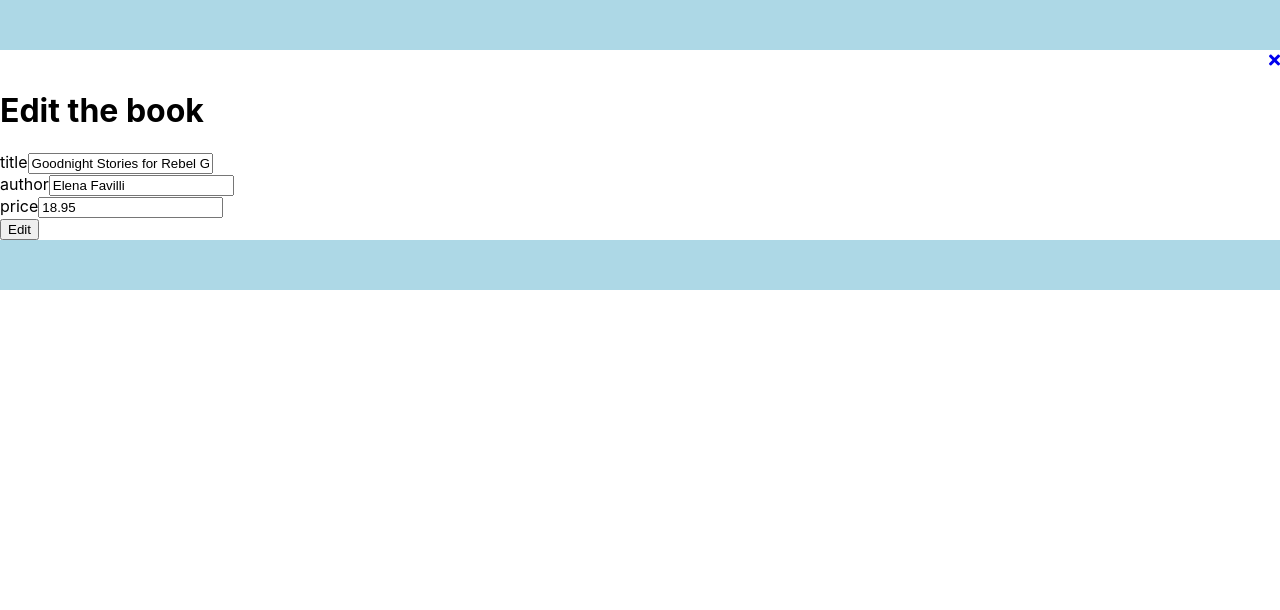
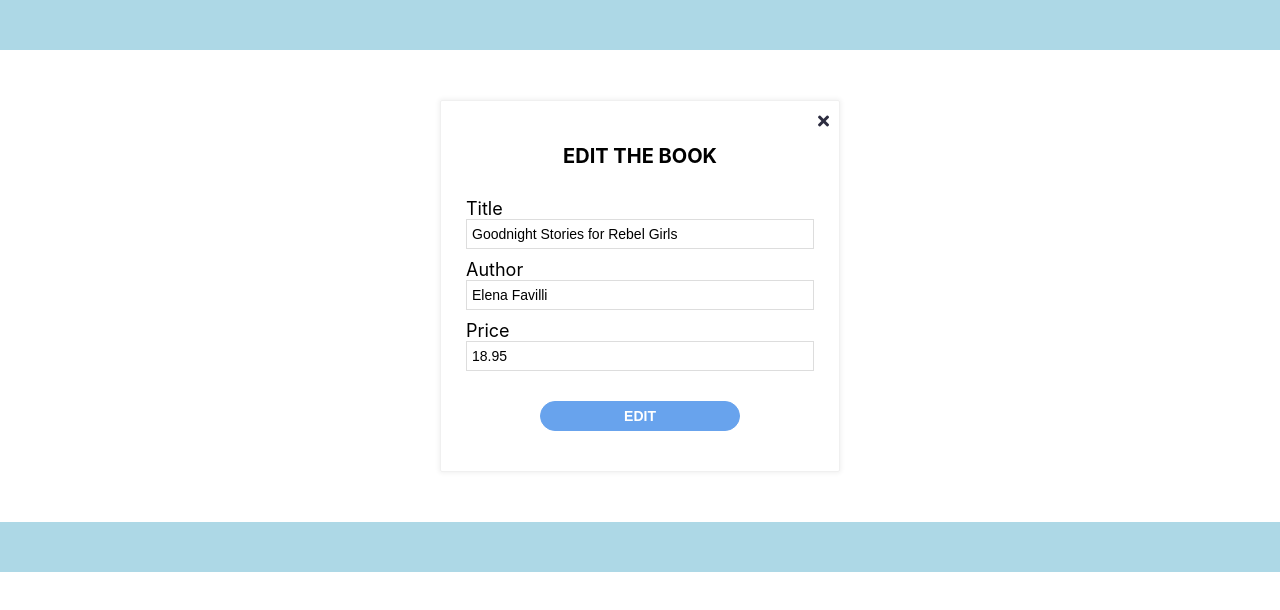
Before and after one commit to trizgb/library-stock, a React (Create React App) app: page /#/edit/0 in a window 1280 px wide. Shown: the top 610 px of the page. Built offline with nearby package versions, Linux system fonts and the light colour scheme.

Commit message:
Styles added to booklist and editbook

```diff
--- a/src/App.js
+++ b/src/App.js
@@ -16,7 +16,8 @@ class App extends Component {
         "price": ''
       },
       searchBook: '',
-      priceDiscount: ''
+      priceDiscount: '',
+      colorDiscount: ''
     }
 
     this.getSearch = this.getSearch.bind(this);
@@ -96,7 +97,8 @@ class App extends Component {
       });
 
       this.setState({
-        books: originalPrice
+        books: originalPrice,
+        colorDiscount: ''
       });
 
     } else if (priceDiscount > 0 && priceDiscount <= 100) {
@@ -109,7 +111,8 @@ class App extends Component {
       });
 
       this.setState({
-        books: discountedPrice
+        books: discountedPrice,
+        colorDiscount: 'red'
       });
     } else {
       return alert('Discount must be higher than 0 and same or lower than 100%')
@@ -201,6 +204,7 @@ class App extends Component {
               applyDiscount={this.applyDiscount}
               getInfoBook={this.getInfoBook}
               handleDelete={this.handleDelete}
+              colorDiscount={this.state.colorDiscount}
             />
           )} />
           <Route path="/edit/:id" render={props => (
--- a/src/App.scss
+++ b/src/App.scss
@@ -26,58 +26,18 @@
 
 .footer__wrapper {}
 
+
+// Commons
+@import './styles/commons';
+
 //>> MAIN COMPONENT
-.app__main {}
-
-.main__wrapper {
-  display: flex;
-}
-
-.filters__container {
-  width: 40vw;
-  border: 1px solid black;
-}
-
-.filters__wrapper {}
+@import './styles/main';
 
 //>> APP BOOKSLIST
-.books__container {
-  width: 60vw;
-}
-
-.books__list {
-  list-style: none;
-  margin: 0;
-  padding: 0;
-}
-
-.books__list-item {
-  border: 1px solid black;
-}
-
-.features__container {
-  display: flex;
-  justify-content: flex-end;
-}
-
-.fas {}
-
-.fa-trash-alt
-
-.fa-edit
-
-.book__container {}
-
-.book__title {}
-
-.book__author {}
-
-.book__price {}
-
-.no-data {}
+@import './styles/bookslist';
 
 //>> EDITBOOK COMPONENT
-
+@import './styles/editbook';
 
 //>> SEARCHTITLE COMPONENT
 .search__title-container {}
@@ -91,7 +51,7 @@
 .search__field {}
 
 //>> DISCOUNT COMPONENT
-filter__discount-container {}
+.filter__discount-container {}
 
 .filter__discount {}
 
--- a/src/components/BooksList.js
+++ b/src/components/BooksList.js
@@ -5,7 +5,7 @@ import { Link } from 'react-router-dom';
 
 class BooksList extends Component {
   render() {
-    const { booksList, getInfoBook, handleDelete } = this.props;
+    const { booksList, getInfoBook, handleDelete, colorDiscount } = this.props;
 
     if (booksList.length > 0) {
       return (
@@ -23,7 +23,7 @@ class BooksList extends Component {
                   <div className="book__container">
                     <h2 className="book__title">{item.title}</h2>
                     <p className="book__author">{item.author}</p>
-                    <p className="book__price">{item.price}€</p>
+                    <p className={`book__price ${colorDiscount}`}>{item.price}€</p>
                   </div>
                 </li>
               );
@@ -44,7 +44,8 @@ class BooksList extends Component {
 BooksList.propTypes = {
   booksList: PropTypes.arrayOf(PropTypes.object),
   getInfoBook: PropTypes.func.isRequired,
-  handleDelete: PropTypes.func.isRequired
+  handleDelete: PropTypes.func.isRequired,
+  colorDiscount: PropTypes.string.isRequired
 };
 
 export default BooksList;
--- a/src/components/EditBook.js
+++ b/src/components/EditBook.js
@@ -24,18 +24,18 @@ class EditBook extends Component {
             <form action="" className="form__container">
               <div className="form__title-container">
                 <label htmlFor="form-title" className="form__title-label">title</label>
-                <input type="text" id="form-title" className="form__title" data-field="title" defaultValue={title} onKeyUp={handleEdit} />
+                <input type="text" id="form-title" className="input form__title" data-field="title" defaultValue={title} onKeyUp={handleEdit} />
               </div>
               <div className="form__author-container">
                 <label htmlFor="form-author" className="form__author-label">author</label>
-                <input type="text" id="form-author" className="form__author" data-field="author" defaultValue={author} onKeyUp={handleEdit} />
+                <input type="text" id="form-author" className="input form__author" data-field="author" defaultValue={author} onKeyUp={handleEdit} />
               </div>
               <div className="form__price-container">
                 <label htmlFor="form-price" className="form__price-label">price</label>
-                <input type="number" id="form-price" className="form__price" data-field="price" defaultValue={price} onKeyUp={handleEdit} />
+                <input type="number" id="form-price" className="input form__price" data-field="price" defaultValue={price} onKeyUp={handleEdit} />
               </div>
             </form>
-            <Link to="/"><input className="form__submit-edit" type="submit" value="Edit" onClick={updateBook} /></Link>
+            <Link to="/" className="form__link-submit"><input className="form__submit-edit" type="submit" value="Edit" onClick={updateBook} /></Link>
           </div>
         </div>
       );
--- a/src/components/Main.js
+++ b/src/components/Main.js
@@ -7,7 +7,7 @@ import PropTypes from 'prop-types';
 
 class Main extends Component {
   render() {
-    const { booksList, getSearch, getDiscount, applyDiscount, getInfoBook, handleDelete } = this.props;
+    const { booksList, getSearch, getDiscount, applyDiscount, getInfoBook, handleDelete, colorDiscount } = this.props;
 
     return (
       <main className="app__main">
@@ -16,6 +16,7 @@ class Main extends Component {
             booksList={booksList}
             getInfoBook={getInfoBook}
             handleDelete={handleDelete}
+            colorDiscount={colorDiscount}
           />
           <div className="filters__container">
             <div className="filters__wrapper">
@@ -40,7 +41,8 @@ Main.propTypes = {
   getDiscount: PropTypes.func.isRequired,
   applyDiscount: PropTypes.func.isRequired,
   getInfoBook: PropTypes.func.isRequired,
-  handleDelete: PropTypes.func.isRequired
+  handleDelete: PropTypes.func.isRequired,
+  colorDiscount: PropTypes.string.isRequired
 };
 
 export default Main;
--- a/src/components/SearchTitle.js
+++ b/src/components/SearchTitle.js
@@ -8,7 +8,7 @@ class SearchTitle extends Component {
     return (
       <div className="search__title-container">
         <label htmlFor="" className="search__title-label">Search book<i className="fas fa-search"></i></label>
-        <input type="text" className="search__field" onKeyUp={getSearch} />
+        <input type="text" className="search__field" placeholder={"Title"} onKeyUp={getSearch} />
       </div>
     );
   }
--- /dev/null
+++ b/src/styles/_bookslist.scss
@@ -0,0 +1,60 @@
+.books__container {
+  width: 60vw;
+  margin: 0 20px 0 0;
+}
+
+.books__list {
+  list-style: none;
+  margin: 0;
+  padding: 0;
+  display: flex;
+  flex-direction: column;
+}
+
+.books__list-item {
+  box-sizing: border-box;
+  max-width: 100%;
+  height: 230px;
+  border: 1px solid #f0f0f0;
+  margin-bottom: 20px;
+  border-radius: 2px;
+  box-shadow: 0px 0px 5px 1px rgba(240,240,240,1);
+}
+
+.fa-trash-alt {
+  margin-left: 10px;
+  cursor: pointer;
+}
+
+.fa-edit {}
+
+.book__container {
+  margin-left: 20px;
+}
+
+.book__title {}
+
+.book__author {}
+
+.book__price {
+  width: 80px;
+  height: 20px;
+  border: 1px solid #f5c454;
+  border-radius: 10px;
+  display: flex;
+  justify-content: center;
+  align-items: center;
+  font-size: 14px;
+  background-color: #f5c454;
+  color: white;
+}
+
+.red {
+  border: 1px solid #af0d0d;
+  background-color: #af0d0d;
+}
+
+.no-data {
+  width: 60vw;
+  margin: 0 20px 0 0;
+}
--- /dev/null
+++ b/src/styles/_commons.scss
@@ -0,0 +1,13 @@
+.features__container {
+  display: flex;
+  justify-content: flex-end;
+  margin: 10px 10px 0 0;
+}
+
+.fas {
+  color: #2d2d40;
+}
+
+link {
+  cursor: pointer;
+}
--- /dev/null
+++ b/src/styles/_editbook.scss
@@ -0,0 +1,94 @@
+.app__form {
+  display: flex;
+  flex-direction: column;
+  justify-content: center;
+  align-items: center;
+}
+
+.form__wrapper {
+  margin: 50px auto;
+  box-sizing: border-box;
+  width: 400px;
+  border: 1px solid #f0f0f0;
+  border-radius: 2px;
+  box-shadow: 0px 0px 5px 1px rgba(240,240,240,1);
+  padding-bottom: 40px;
+}
+
+.fa-times {}
+
+.form__heading {
+  display: flex;
+  justify-content: center;
+  text-transform: uppercase;
+  font-size: 20px;
+  margin-bottom: 30px;
+  text-align: center;
+}
+
+.form__container {
+  box-sizing: border-box;
+  outline: none;
+  font-size: 18px;
+  text-transform: capitalize;
+  margin: 0 25px;
+}
+
+.input {
+  box-sizing: border-box;
+	outline: none;
+	display: block;
+	width: 100%;
+	padding: 5px;
+	border: 1px solid #ddd;
+	background: transparent;
+  font-size: 14px;
+  height: 30px;
+}
+
+.form__title-container {
+  margin-bottom: 10px;
+}
+
+.form__title-label {
+}
+
+.form__title {}
+
+.form__author-container {
+  margin-bottom: 10px;
+}
+
+.form__author-label {}
+
+.form__author {}
+
+.form__price-container {
+  margin-bottom: 10px;
+}
+
+.form__price-label {}
+
+.form__price {}
+
+
+.form__link-submit {
+  display: flex;
+  justify-content: center;
+  margin-top: 30px;
+  text-decoration: none;
+}
+
+.form__submit-edit {
+  width: 200px;
+  height: 30px;
+	background-color: #68a3ed;
+  border: 1px solid #68a3ed;
+  border-radius: 20px;
+	cursor: pointer;
+	color: white;
+  font-size: 14px;
+  font-weight: bold;
+  text-transform: uppercase;
+  outline: none;
+}
--- /dev/null
+++ b/src/styles/_main.scss
@@ -0,0 +1,14 @@
+.app__main {
+}
+
+.main__wrapper {
+  display: flex;
+  margin: 10px 20px;
+}
+
+.filters__container {
+  width: 40vw;
+  border: 1px solid black;
+}
+
+.filters__wrapper {}
```
Also changed, not shown: 17 other files (tests, documents, lock files or other folders).
